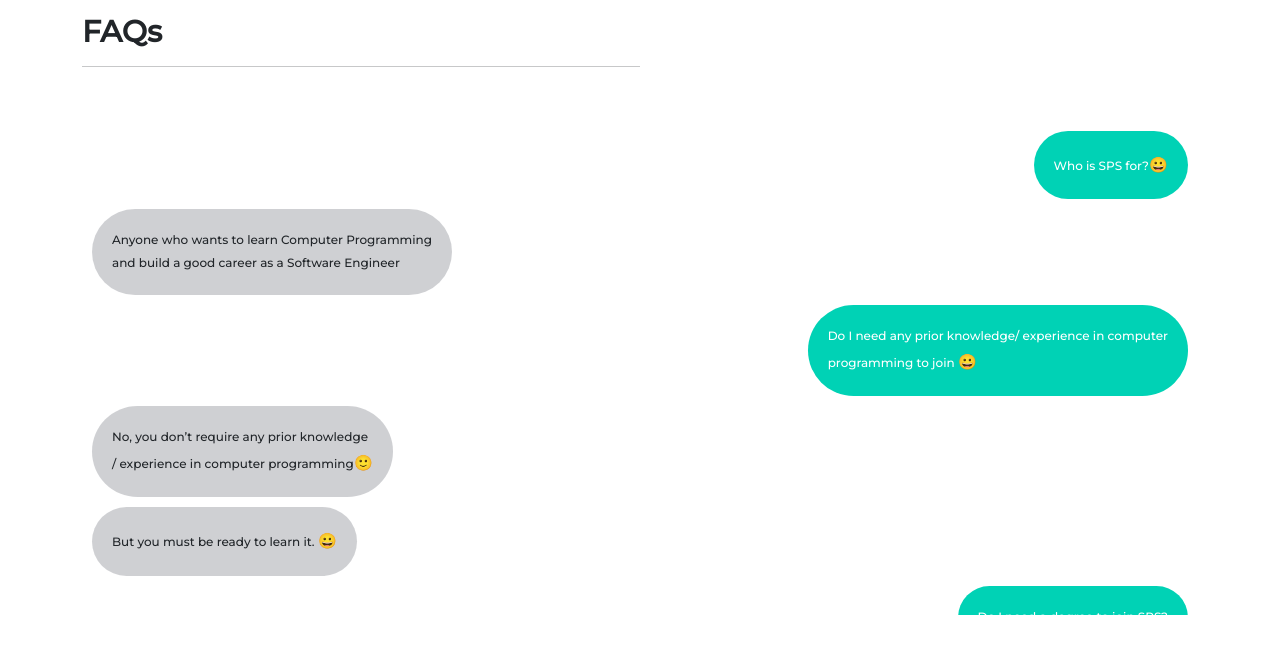
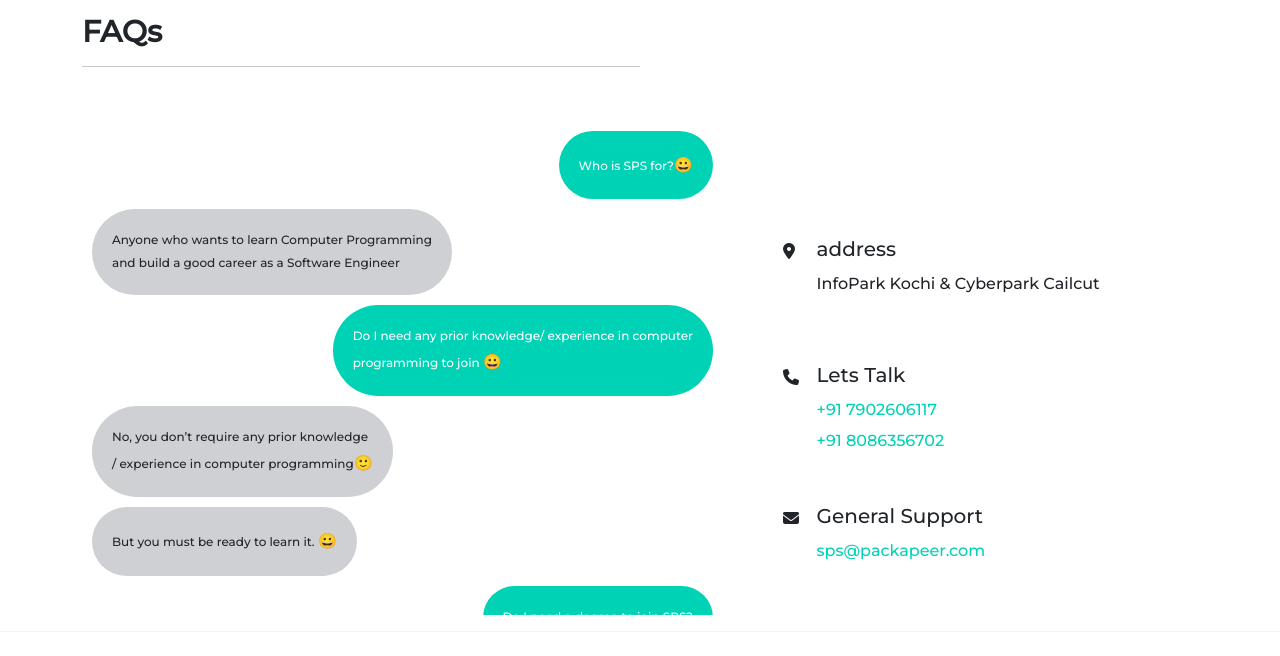
Before and after one commit to sanoopsasidharan/sps-online, a plain HTML site: page index.html in a window 1280 px wide. Shown: the part 6470-7126 px from the top of the page. Drawn offline with nearby package versions, Linux system fonts and the light colour scheme.

Commit message:
Update index.html

```diff
--- a/index.html
+++ b/index.html
@@ -184,7 +184,6 @@ h1{
     transition: .5s;
 }
 .chatlist{
-   width: 100%;
    height: 500px;
    overflow-y: scroll;
 
@@ -722,7 +721,7 @@ margin-bottom: 25px;
                 </div>
             </div>
             <div class="row">
-                <div class="chatlist pt-3 ml-5 col-md-6">
+                <div class="chatlist pt-3 ml-5 col-md-7">
 
                     <div>
                         <div class="chatlist-right-direction">
@@ -813,7 +812,7 @@ margin-bottom: 25px;
 
                 </div>
 
-                <div class="container contactd col-md-6 p-5">
+                <div class="container contactd col-md-5 p-5">
                     <div class="row mt-4">
                         <div class="icon col-1">
                             <i class="fas fa-map-marker-alt"></i>
```
